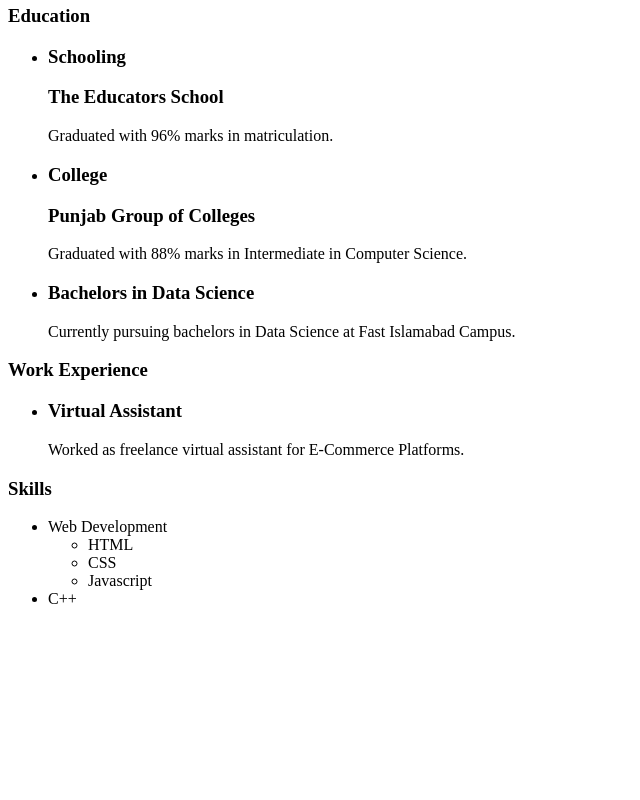
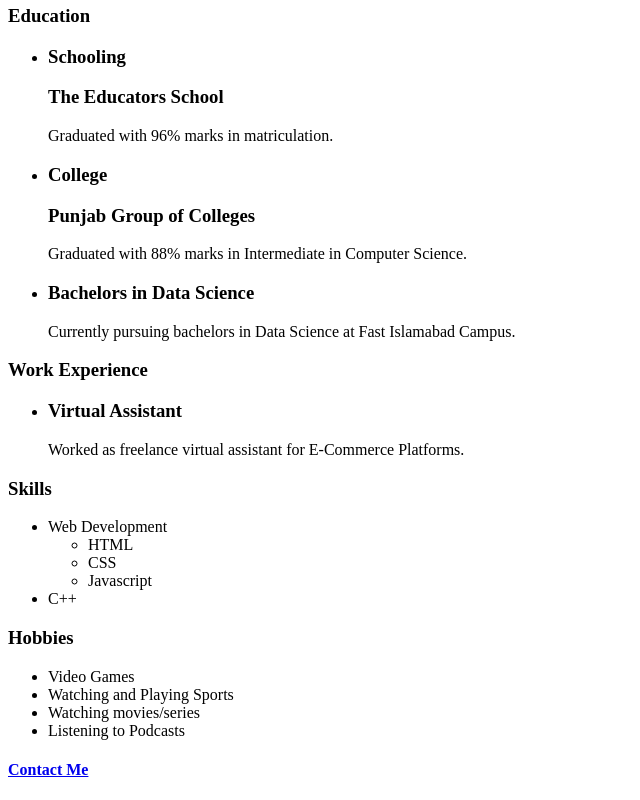
Before and after one commit to ali-ab-2003/Resume-Project, a plain HTML site: page Resume Project/index.html in a window 1280 px wide. Shown: the part 367-1167 px from the top of the page, without its empty margins (0-640 px from the left). Before the commit the page ends 991 px from the top, so only its background shows below. Drawn offline with Linux system fonts and the light colour scheme.

Commit message:
added contact page

```diff
--- a/Resume Project/index.html
+++ b/Resume Project/index.html
@@ -48,6 +48,14 @@
         </ul>
         <li>C++</li>
     </ul>
+    <h3>Hobbies</h3>
+    <ul>
+        <li>Video Games</li>
+        <li>Watching and Playing Sports</li>
+        <li>Watching movies/series</li>
+        <li>Listening to Podcasts</li>
+    </ul>
+    <h4><a href="./contact.html">Contact Me</a></h4>
 </body>
 
 </html>
```
Also changed, not shown: Resume Project/contact.html (added, +14 -0 lines).
